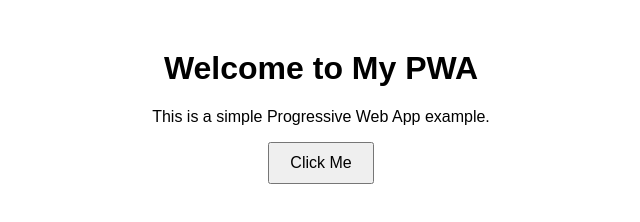
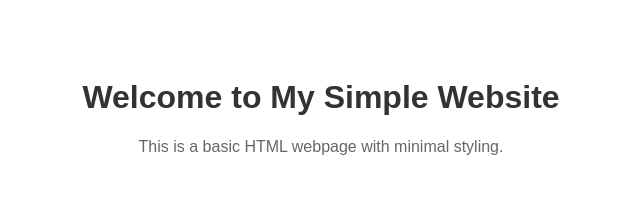
Before and after one commit to MeisteralleKlassen/Zeugs, a plain HTML site: page index.html in a window 1280 px wide. Shown: the whole page, without its empty margins (319-959 px from the left). Drawn offline with Linux system fonts and the light colour scheme.

Commit message:
Update index.html

```diff
--- a/index.html
+++ b/index.html
@@ -3,24 +3,23 @@
 <head>
     <meta charset="UTF-8">
     <meta name="viewport" content="width=device-width, initial-scale=1.0">
-    <title>PWA Example</title>
-    <link rel="manifest" href="manifest.json">
-    <meta name="theme-color" content="#317EFB"/>
-    <script>
-        if ('serviceWorker' in navigator) {
-            navigator.serviceWorker.register('/sw.js')
-                .then(reg => console.log('Service Worker Registered', reg))
-                .catch(err => console.log('Service Worker Registration Failed', err));
+    <title>Simple HTML Site</title>
+    <style>
+        body {
+            font-family: Arial, sans-serif;
+            text-align: center;
+            padding: 50px;
         }
-    </script>
-    <style>
-        body { font-family: Arial, sans-serif; text-align: center; margin: 50px; }
-        button { padding: 10px 20px; font-size: 16px; }
+        h1 {
+            color: #333;
+        }
+        p {
+            color: #666;
+        }
     </style>
 </head>
 <body>
-    <h1>Welcome to My PWA</h1>
-    <p>This is a simple Progressive Web App example.</p>
-    <button onclick="alert('PWA Button Clicked!')">Click Me</button>
+    <h1>Welcome to My Simple Website</h1>
+    <p>This is a basic HTML webpage with minimal styling.</p>
 </body>
 </html>
```
